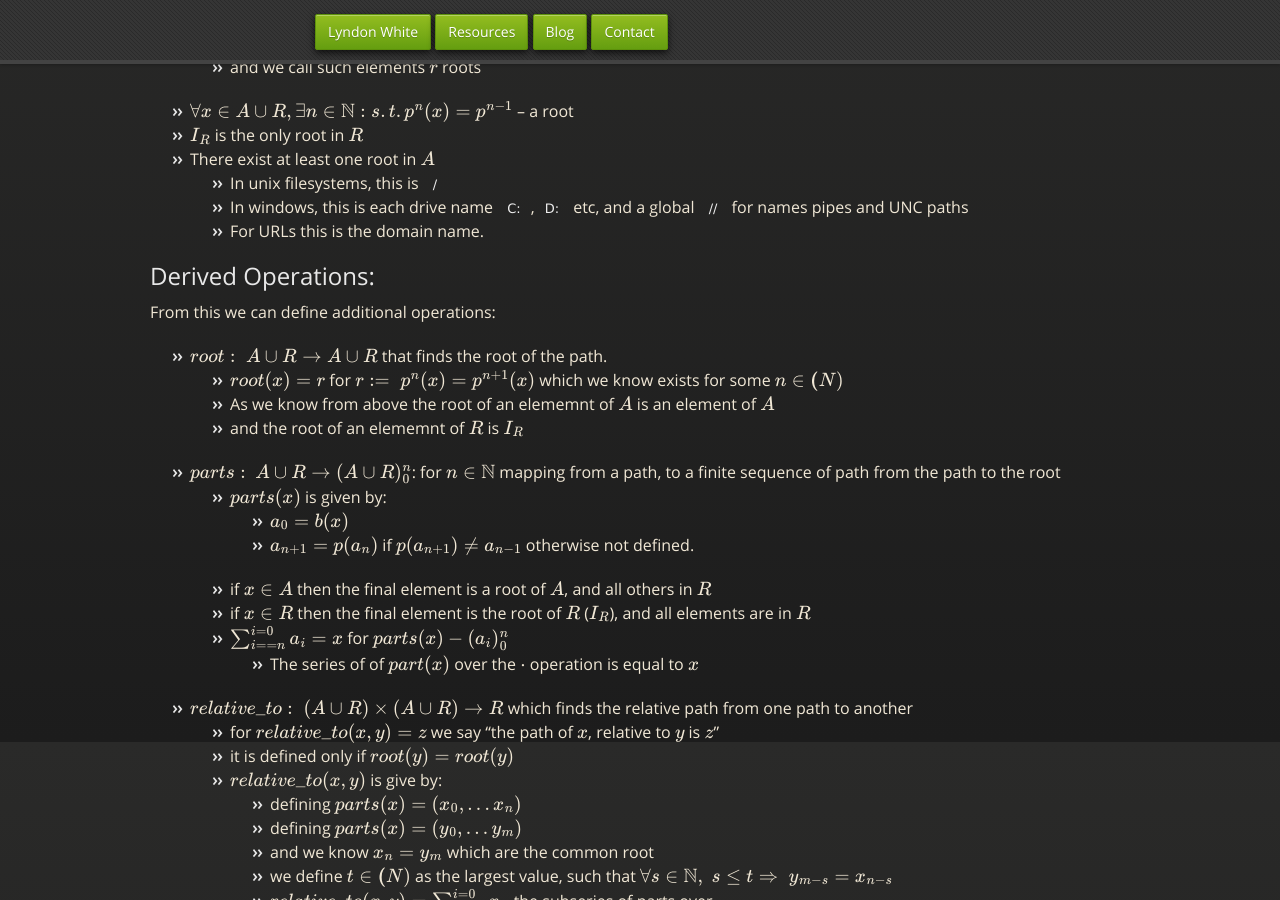
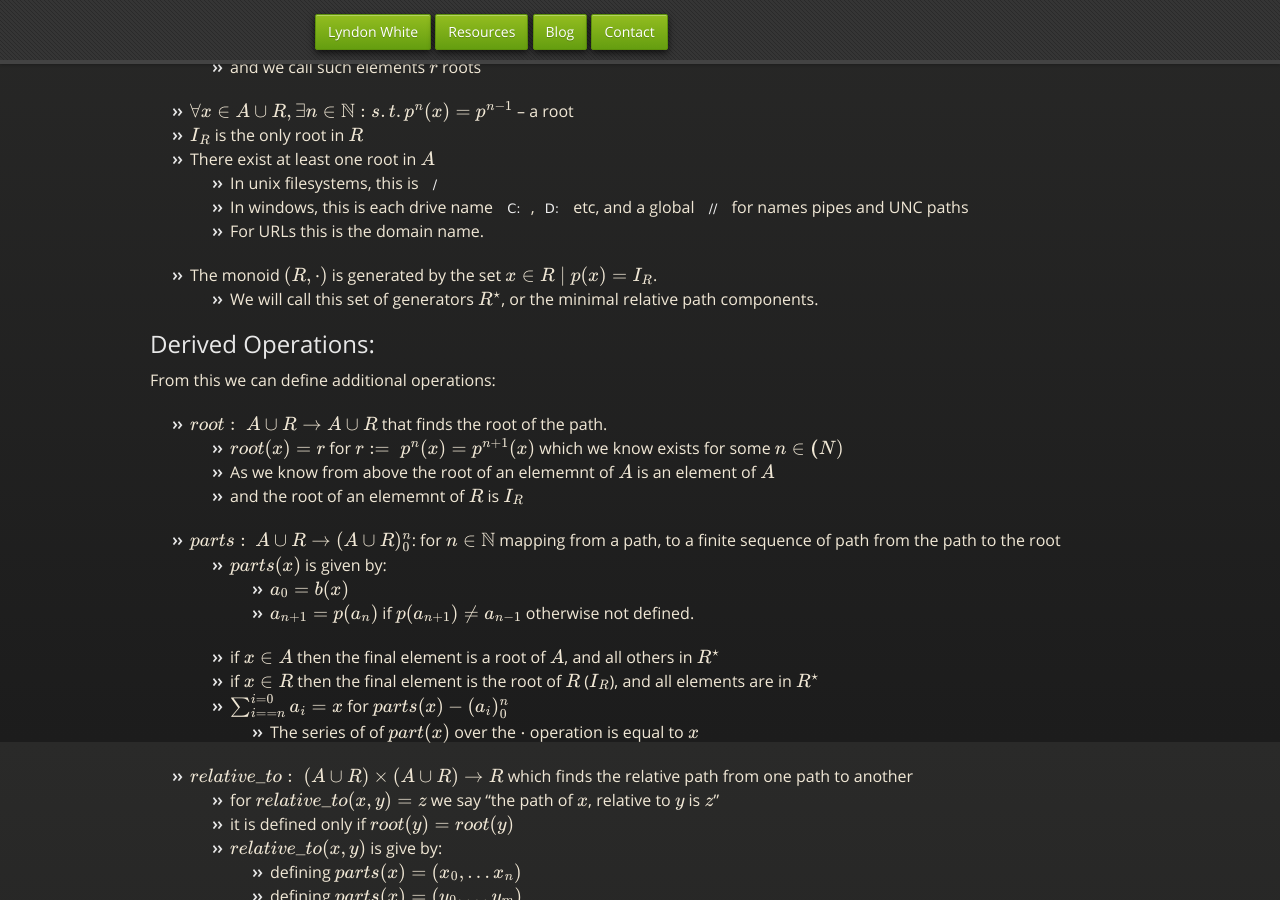
Before and after one commit to oxinabox/oxinabox.github.io, a Jekyll site: the page built from _posts/2016-09-11-an-algebraic-structure-for-path-schema.md, in a window 1280 px wide and 900 px high, scrolled down 1058 px. Built offline with Jekyll 4.4.1, drawn with Linux system fonts in a browser that asks for light colours; nearby versions of some CDN libraries; some web fonts are replaced; formulas are drawn with MathJax 3.

Commit message:
=Add generators

```diff
--- a/_posts/2016-09-11-an-algebraic-structure-for-path-schema.md
+++ b/_posts/2016-09-11-an-algebraic-structure-for-path-schema.md
@@ -51,7 +51,8 @@ The defintion whch follows provides all the the expected functionality on paths
    - In unix filesystems, this is `/`
    - In windows, this is each drive name `C:`,`D:` etc, and a global `//` for names pipes and UNC paths
    - For URLs this is the domain name.
-
+ - The monoid $$(R, \cdot)$$ is generated by the set $${x\in R \mid p(x)=I_R}$$.
+   - We will call this set of generators $$R^\star$$, or the minimal relative path components.
 
 ## Derived Operations:
 From this we can define additional operations:
@@ -65,8 +66,8 @@ From this we can define additional operations:
    - $$parts(x)$$ is given by:
       - \$$a_0 = b(x)$$
       - $$a_{n+1} = p(a_n)$$ if $$p(a_{n+1}) \neq a_{n-1}$$ otherwise not defined.
-   - if $$x \in A$$ then the final element is a root of $$A$$, and all others in $$R$$
-   - if $$x \in R$$ then the final element is the root of $$R$$ ($$I_R$$), and all elements are in $$R$$
+   - if $$x \in A$$ then the final element is a root of $$A$$, and all others in $$R^\star$$
+   - if $$x \in R$$ then the final element is the root of $$R$$ ($$I_R$$), and all elements are in $$R^\star$$
    - $$\sum_{i==n}^{i=0} a_i = x$$ for $$parts(x) - (a_i)^n_0$$
       - The series of of $$part(x)$$ over the $$\cdot$$ operation is equal to $$x$$
 
```
